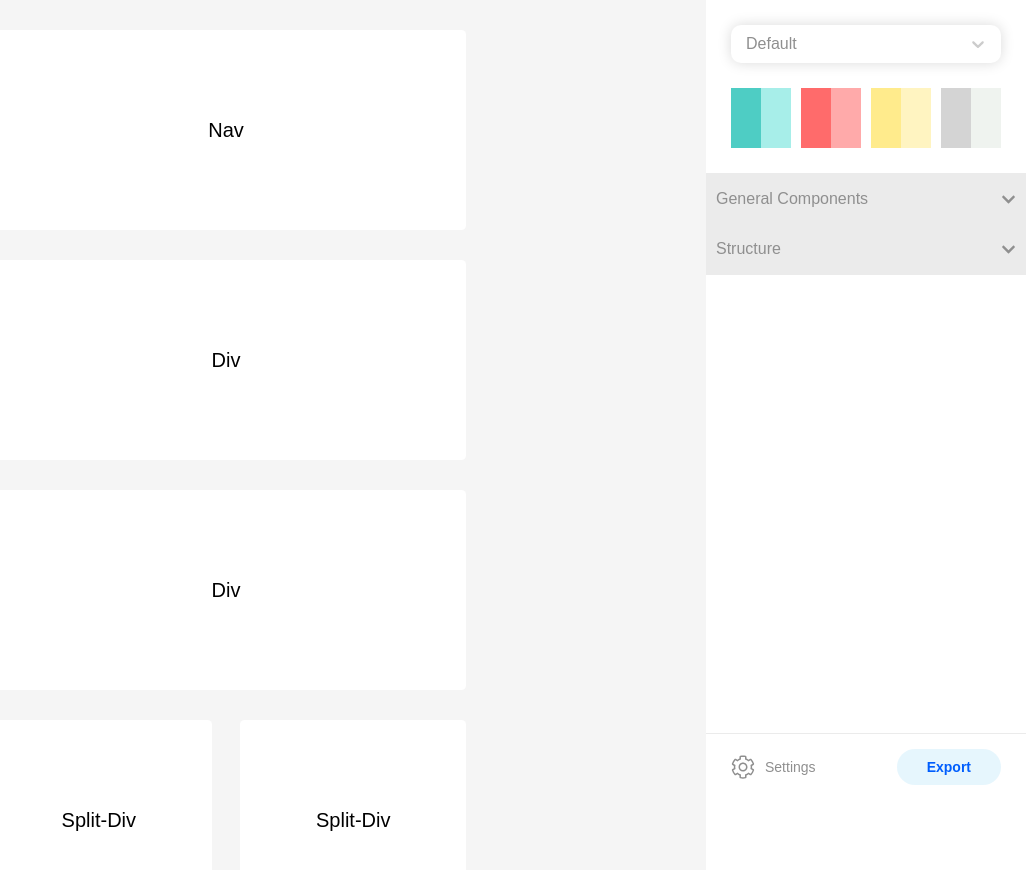
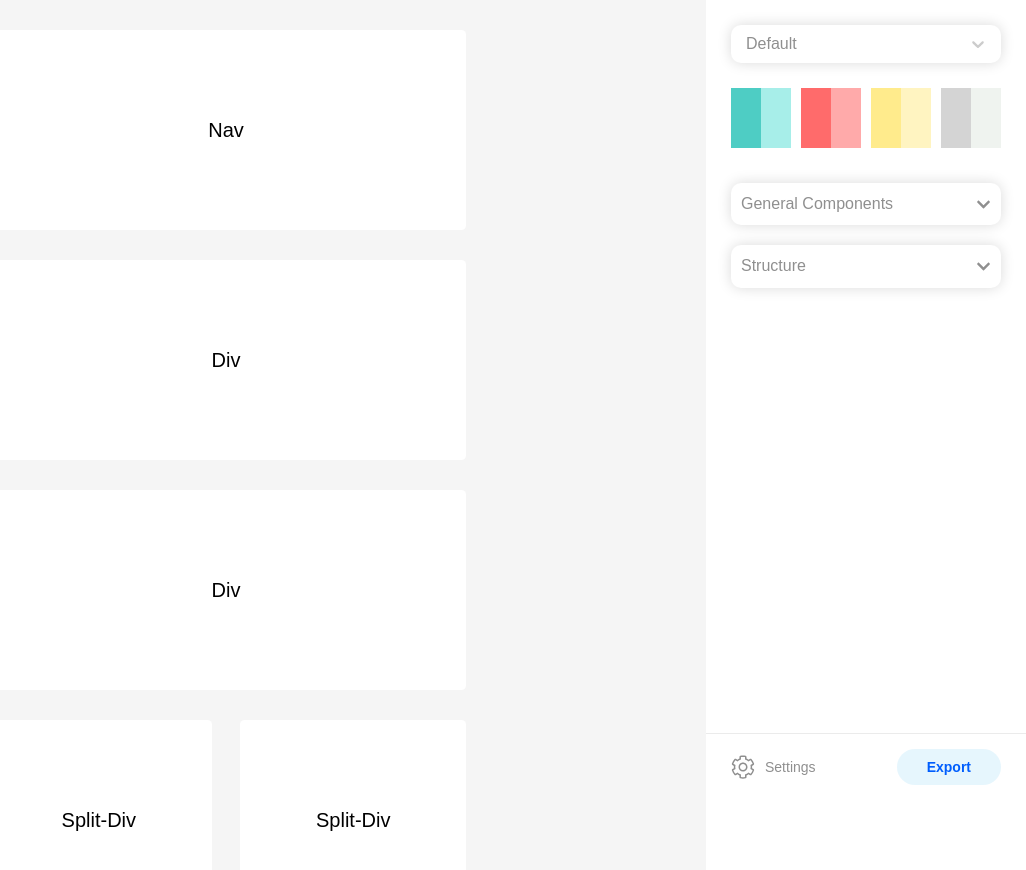
Before and after one commit to juliacodes/Decore, a React (Create React App) app: page /edit/custom in a window 1280 px wide. Shown: the top 870 px of the page, without its empty margins (254-1280 px from the left). Built offline with nearby package versions, Linux system fonts and the light colour scheme; a web font is replaced by a local one.

Commit message:
Updated Accordion Styles

```diff
--- a/src/Components/accordion/styles.js
+++ b/src/Components/accordion/styles.js
@@ -5,6 +5,8 @@ export const AccordionContent = styled.div`
     overflow: hidden;
     /* max-height: 0; */
     transition: 0.5s ease;
+    box-shadow: rgba(0, 0, 0, 0.15) 0px 0px 14px;
+    border-radius: 10px;
 `;
 
 export const AccordionWrapper = styled.div`
@@ -23,14 +25,19 @@ export const AccordionButton = styled.button`
     align-items: center;
     width: 100%;
     border: none;
-    background-color: ${COLORS.border};
+    background-color: white;
+    border-radius: 10px;
+    box-shadow: 0px 0px 14px rgba(0, 0, 0, 0.15);
     text-align: left;
     padding: 0 10px;
+    margin: 10px 0;
     box-sizing: border-box;
     cursor: pointer;
     transition: 0.3s;
     color: ${COLORS.mediumGray};
-
+    p {
+        margin: 12px 0;
+    }
     svg {
         width: 15px;
         height: 15px;
--- a/src/Components/controlBar/index.js
+++ b/src/Components/controlBar/index.js
@@ -1,7 +1,7 @@
-import React from 'react';
-import Select from 'react-select';
-import Accordion from '../accordion';
-import { premadeList, premadeSchemes } from '../../store/premadeSchemes';
+import React from "react";
+import Select from "react-select";
+import Accordion from "../accordion";
+import { premadeList, premadeSchemes } from "../../store/premadeSchemes";
 import {
   ControlSideBar,
   SettingsBar,
@@ -14,7 +14,7 @@ import {
   Padded,
   Settings,
   Export
-} from './styles';
+} from "./styles";
 
 export default class ControlBar extends React.Component {
   constructor(props) {
@@ -45,8 +45,8 @@ export default class ControlBar extends React.Component {
                 options={premadeList}
                 onChange={this.handleChangeScheme}
                 defaultValue={{
-                                    label: 'Default',
-                                    value: 'default'
+                  label: "Default",
+                  value: "default"
                 }}
               />
             </Dropdown>
@@ -63,6 +63,22 @@ export default class ControlBar extends React.Component {
           </Accordion>
           <Accordion title="Structure">
             {/* Content of the accordon will go in here  */}
+            <Element>
+              <svg
+                xmlns="http://www.w3.org/2000/svg"
+                width="24"
+                height="24"
+                fill="none"
+                stroke="currentColor"
+                strokeWidth="2"
+                strokeLinecap="round"
+                strokeLinejoin="round"
+              >
+                <path d="M21 16V8a2 2 0 00-1-1.73l-7-4a2 2 0 00-2 0l-7 4A2 2 0 003 8v8a2 2 0 001 1.73l7 4a2 2 0 002 0l7-4A2 2 0 0021 16z" />
+                <path d="M3.27 6.96L12 12.01l8.73-5.05M12 22.08V12" />
+              </svg>
+              <p>Div</p>
+            </Element>
             <Element>
               <svg
                 xmlns="http://www.w3.org/2000/svg"
--- a/src/Components/controlBar/styles.js
+++ b/src/Components/controlBar/styles.js
@@ -92,9 +92,7 @@ export const SettingsBar = styled.div`
     }
 `;
 
-export const TopBar = styled.div`
-    border-bottom: 1px solid ${COLORS.border};
-`;
+export const TopBar = styled.div``;
 
 export const Settings = styled.div`
     display: flex;
@@ -130,10 +128,13 @@ export const Export = styled.button`
     cursor: pointer;
 `;
 
-export const Elements = styled.div``;
+export const Elements = styled.div`
+    margin: 0 auto;
+    width: 270px; /* same width of color dropdown */
+`;
 
 export const Element = styled.div`
-    background-color: #f8f8f8;
+    background-color: white;
     color: ${COLORS.mediumGray};
     padding: 10px;
     cursor: pointer;
@@ -142,7 +143,8 @@ export const Element = styled.div`
     transition: 0.3s ease;
 
     &:hover {
-        background-color: #d9d9d9;
+        background-color: ${COLORS.deepPurple};
+        color: white;
     }
 
     svg {
```
Lines whose indentation alone changed are shown as unchanged.
